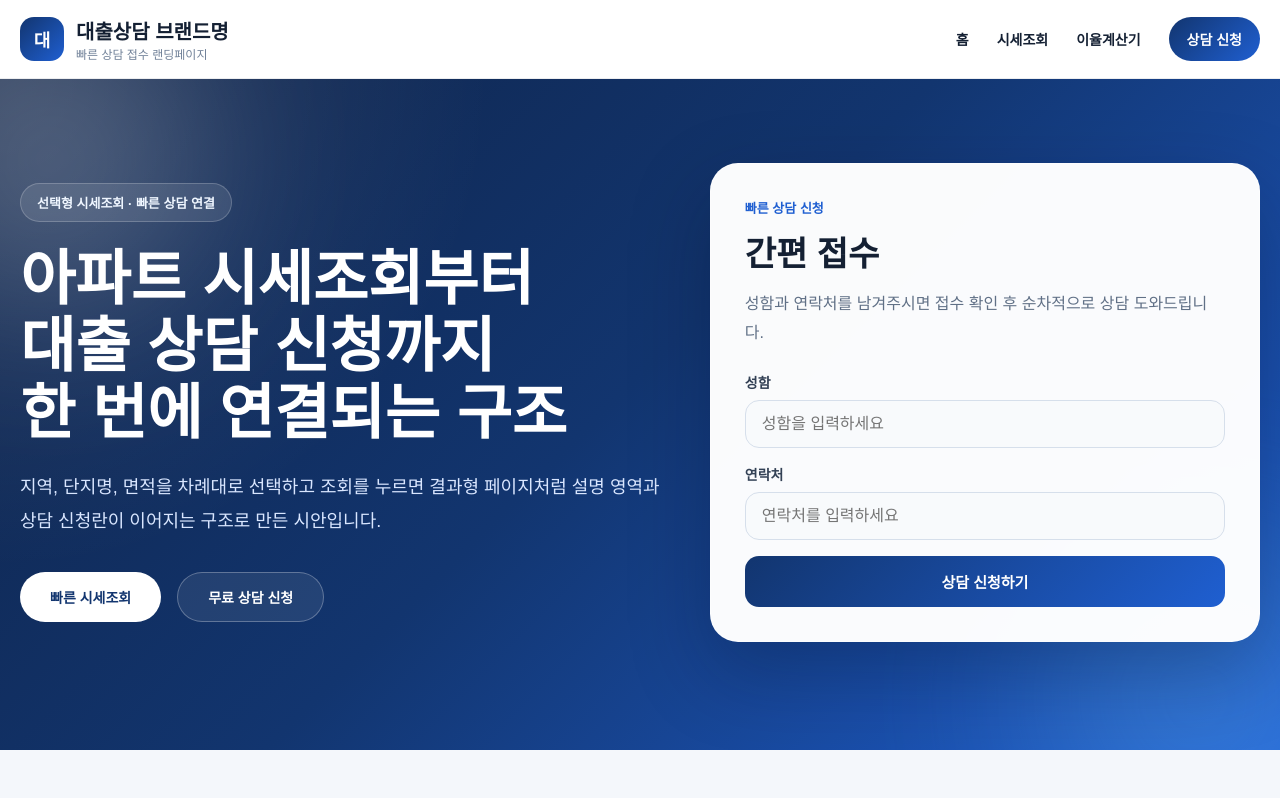
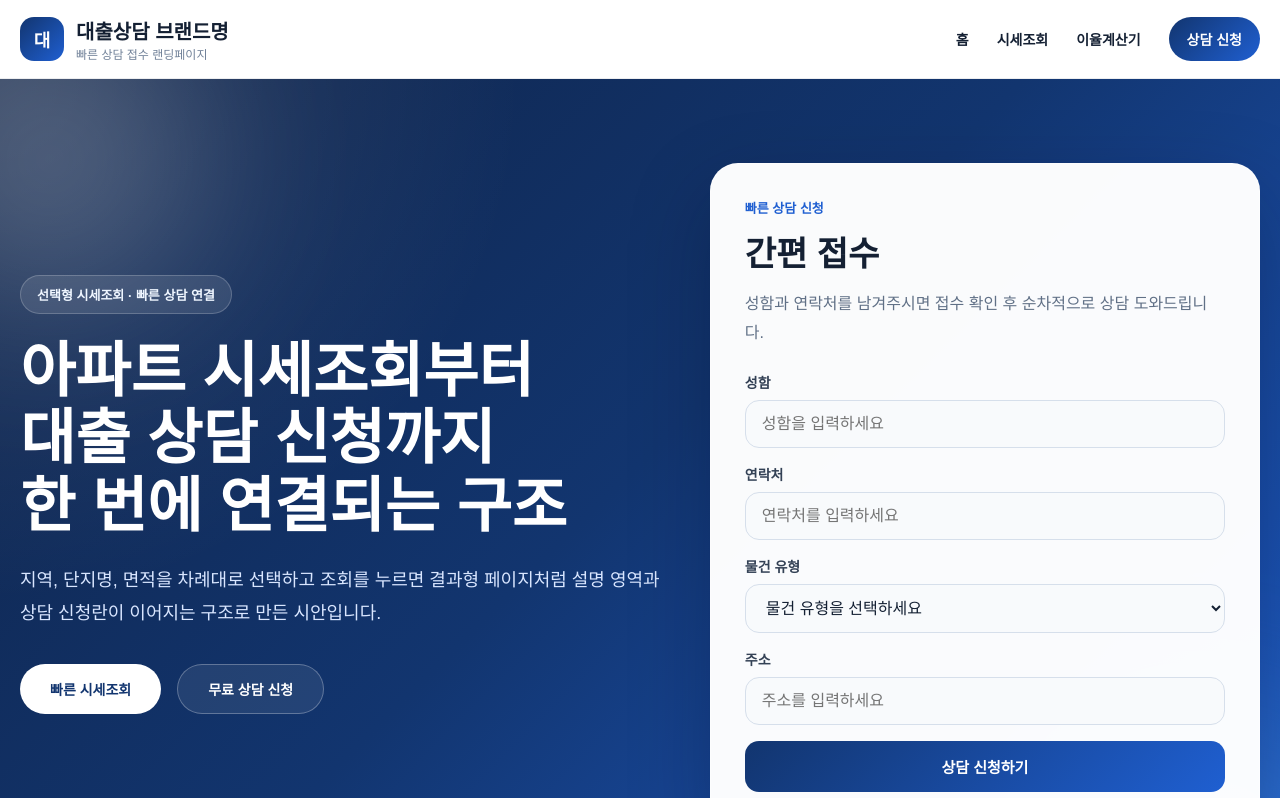
Before and after one commit to dkdlfzm-lgtm/loan-landing, a Next.js app: page / in a window 1280 px wide. Shown: the top 798 px of the page. Built offline with nearby package versions, Linux system fonts and the light colour scheme.

Commit message:
Update page.jsx

```diff
--- a/app/page.jsx
+++ b/app/page.jsx
@@ -302,6 +302,21 @@ export default function LoanLandingPage() {
                     <div className="field">
                       <label>연락처</label>
                       <input type="text" placeholder="연락처를 입력하세요" />
+                    </div>
+                    <div className="field">
+                      <label>물건 유형</label>
+                      <select defaultValue="">
+                        <option value="" disabled>물건 유형을 선택하세요</option>
+                        <option>아파트</option>
+                        <option>빌라/다세대</option>
+                        <option>오피스텔</option>
+                        <option>상가/통건물</option>
+                        <option>단독주택/토지</option>
+                      </select>
+                    </div>
+                    <div className="field">
+                      <label>주소</label>
+                      <input type="text" placeholder="주소를 입력하세요" />
                     </div>
                     <button type="button" className="primary-btn">상담 신청하기</button>
                   </form>
@@ -697,6 +712,15 @@ export default function LoanLandingPage() {
                     <form className="form-stack">
                       <input type="text" placeholder="성함" />
                       <input type="text" placeholder="연락처" />
+                      <select defaultValue="">
+                        <option value="" disabled>물건 유형 선택</option>
+                        <option>아파트</option>
+                        <option>빌라/다세대</option>
+                        <option>오피스텔</option>
+                        <option>상가/통건물</option>
+                        <option>단독주택/토지</option>
+                      </select>
+                      <input type="text" placeholder="주소를 입력하세요" />
                       <input type="text" value={`${selectedApartment} / ${selectedArea}`} readOnly />
                       <select defaultValue="희망 상품 선택">
                         <option>희망 상품 선택</option>
```
